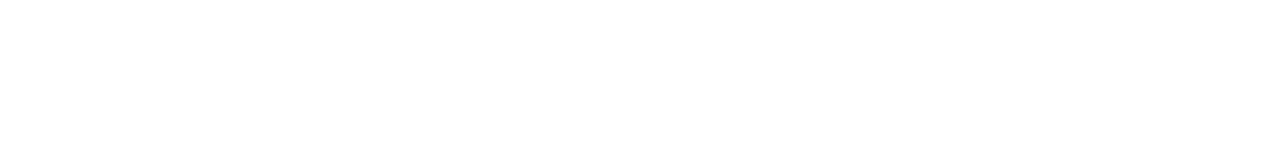
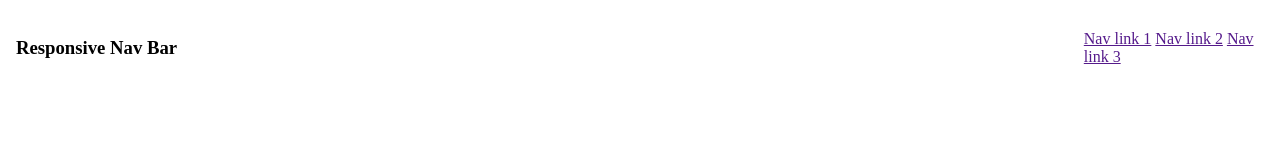
Before and after one commit to AlanSnowden/Bootstrap-Portfolio, a plain HTML site: page index.html in a window 1280 px wide. Drawn offline with nearby package versions, Linux system fonts and the light colour scheme.

Commit message:
Added CSS folder to project.

```diff
--- a/index.html
+++ b/index.html
@@ -1,11 +1,30 @@
 <!DOCTYPE html>
 <html lang="en">
+
 <head>
     <meta charset="UTF-8">
     <meta name="viewport" content="width=device-width, initial-scale=1.0">
-    <title>Alan Snowden Web Developer</title>
+
+<link rel="stylesheet" href="https://cdn.jsdelivr.net/npm/bootstrap-icons@1.3.0/font/bootstrap-icons.css">
+
+    <link rel="stylesheet" href="style.css">
+
+    <title>Alan Snowden - Web Developer</title>
 </head>
+
 <body>
+    <nav class="nav-container">
+        <div class="nav-menu-container">
+            <h3>Responsive Nav Bar</h3>
+            <i class="bi bi-list custom-menu-icon"></i>
+        </div>
+        <div class="nav-links-container">
+            <a class="nav-links" href="">Nav link 1</a>
+            <a class="nav-links" href="">Nav link 2</a>
+            <a class="nav-links" href="">Nav link 3</a>
+        </div>
+        </div>
+    </nav>
+</body>
 
-</body>
 </html>
--- /dev/null
+++ b/style.css
@@ -0,0 +1,22 @@
+* {
+
+}
+
+.nav-container {
+    display: flex;
+    flex-direction: row;
+    justify-content: space-between;
+    align-items: center;
+    height: 10vh;
+    padding: 0 8px 0 8px;
+}
+
+.nav-menu-container {
+    display: flex;
+    justify-content: space-between;
+    width: 100%;
+}
+
+.custom-menu-icon {
+    display: none;
+}
```
